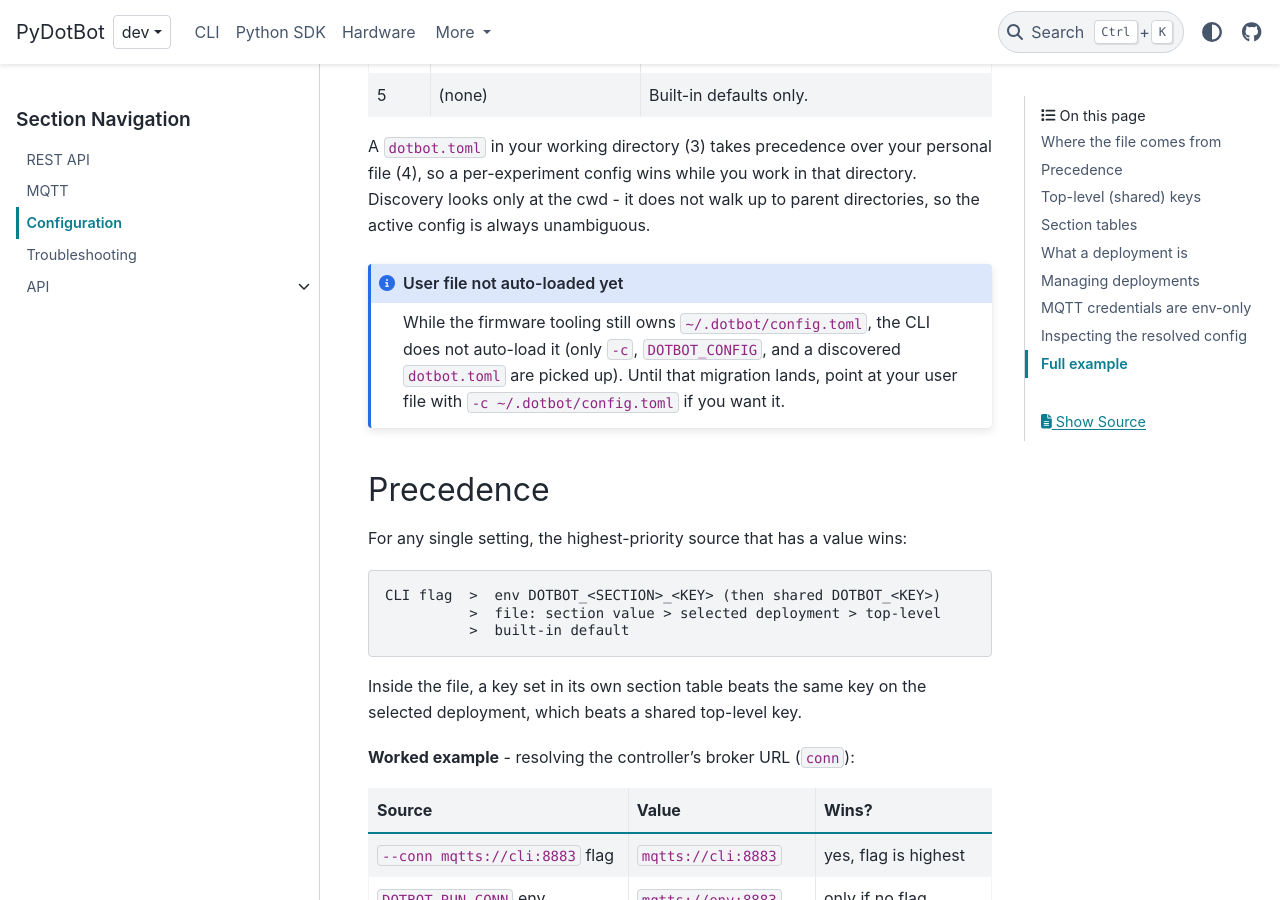
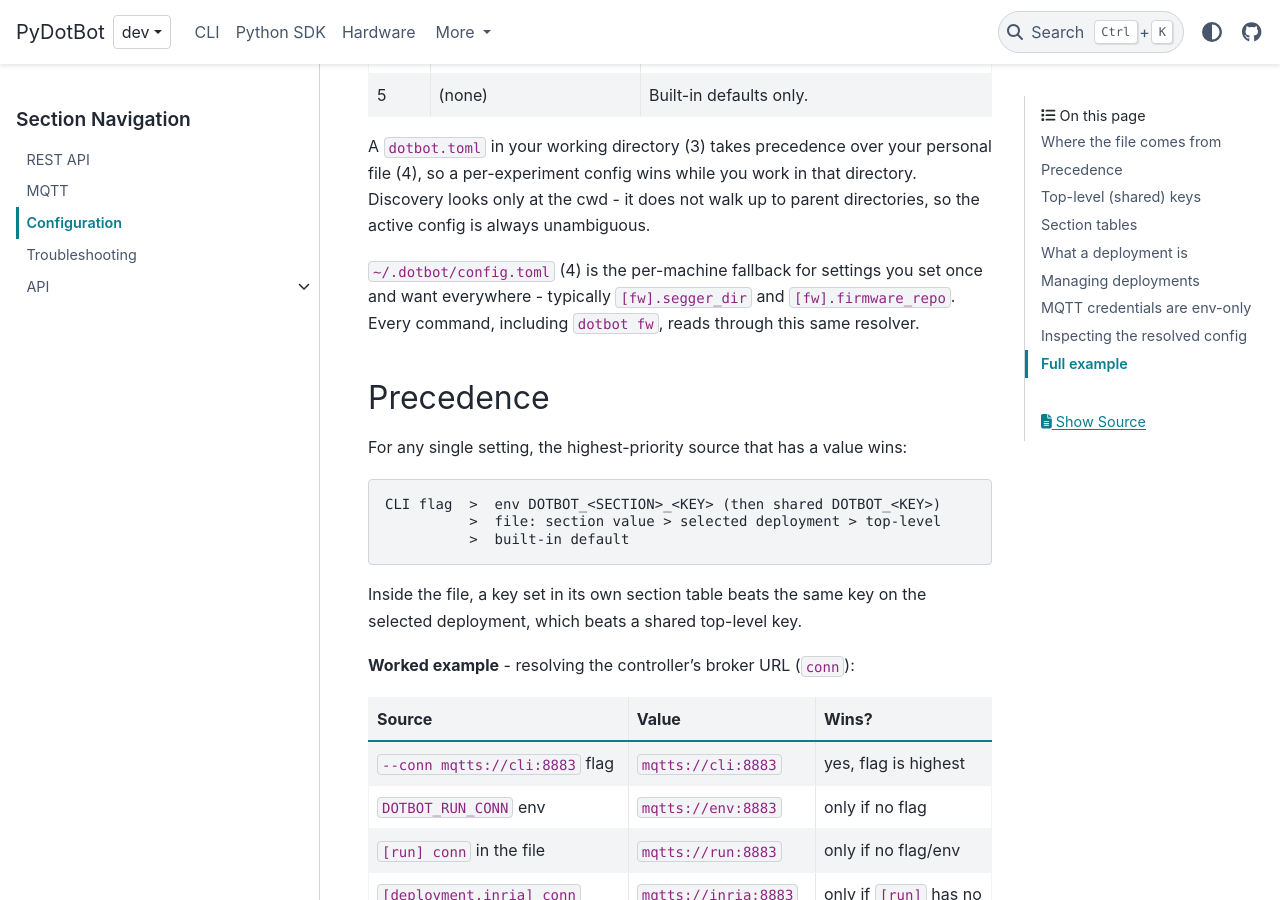
Before and after one commit to DotBots/PyDotBot, a Sphinx documentation site: the page built from doc/reference/configuration.md, in a window 1280 px wide and 900 px high, scrolled down 894 px. Built offline with Sphinx 7.4.7 and the PyData theme 0.15.4, drawn with Linux system fonts in a browser that asks for light colours.

Commit message:
doc: document ~/.dotbot as the per-machine config fallback
AI-assisted: Claude Opus 4.8

````diff
--- a/doc/reference/configuration.md
+++ b/doc/reference/configuration.md
@@ -34,13 +34,9 @@ personal file (4), so a per-experiment config wins while you work in that
 directory. Discovery looks only at the cwd - it does not walk up to parent
 directories, so the active config is always unambiguous.
 
-```{admonition} User file not auto-loaded yet
-:class: note
-While the firmware tooling still owns `~/.dotbot/config.toml`, the CLI does not
-auto-load it (only `-c`, `DOTBOT_CONFIG`, and a discovered `dotbot.toml` are
-picked up). Until that migration lands, point at your user file with
-`-c ~/.dotbot/config.toml` if you want it.
-```
+`~/.dotbot/config.toml` (4) is the per-machine fallback for settings you set
+once and want everywhere - typically `[fw].segger_dir` and `[fw].firmware_repo`.
+Every command, including `dotbot fw`, reads through this same resolver.
 
 ## Precedence
 
````
